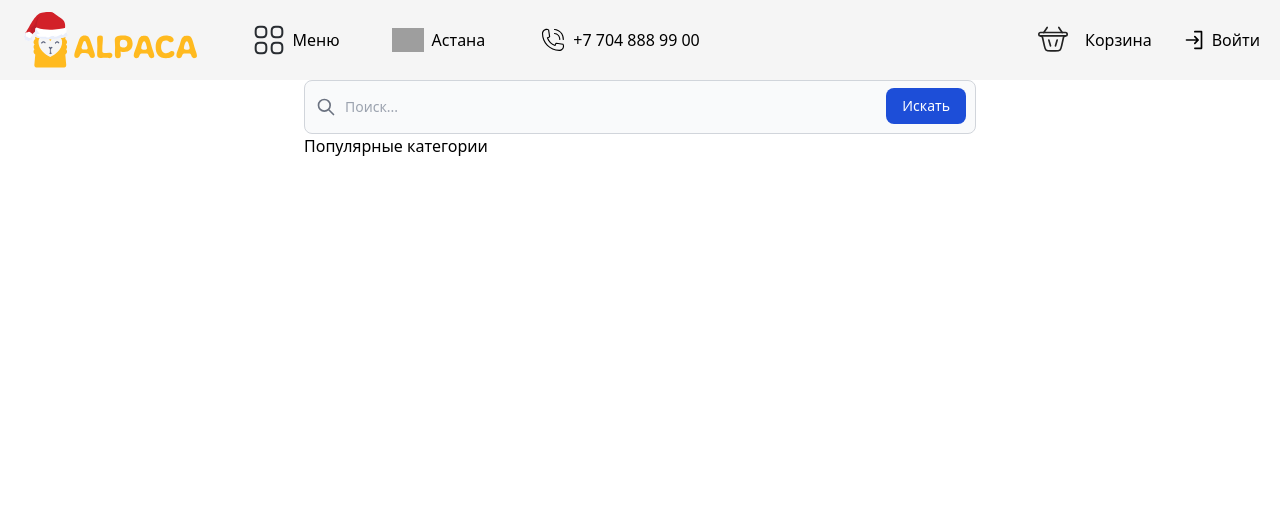
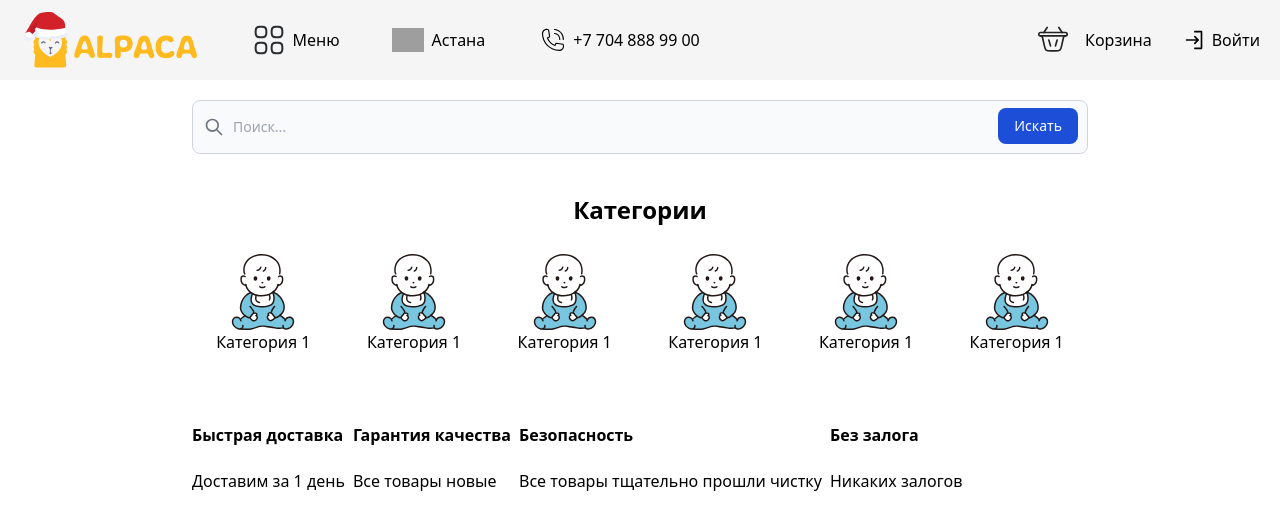
Before and after one commit to yerassylnurlanov/coco-astana-vite, a React (Vite) app: page / in a window 1280 px wide. Shown: the top 530 px of the page. Built offline with nearby package versions, Linux system fonts and the light colour scheme; grey boxes are pictures that could not be loaded.

Commit message:
feat: update main page

```diff
--- /dev/null
+++ b/src/features/advantages/advantages.tsx
@@ -0,0 +1,14 @@
+import { FastDelivery } from "./atoms/fast-delivery";
+import { QualityAssurance } from "./atoms/quality-assurance";
+import { Safety } from "./atoms/safety";
+import { WithoutCollateral } from "./atoms/without-collateral";
+
+export const Advantages = ()=>
+(
+    <div className="flex gap-2 mt-10 flex-1 w-full" >
+        <FastDelivery />
+        <QualityAssurance />
+        <Safety />
+        <WithoutCollateral />
+    </div>
+)
--- /dev/null
+++ b/src/features/advantages/atoms/fast-delivery.tsx
@@ -0,0 +1,14 @@
+export const FastDelivery = ()=>{
+
+    return (
+        <div className="flex">
+            <div className="">
+                <img src='' alt='' />
+            </div>
+            <div className="flex flex-col">
+                <h4>Быстрая доставка</h4>
+                <p>Доставим за 1 день</p>
+            </div>
+        </div>
+    )
+}
--- /dev/null
+++ b/src/features/advantages/atoms/quality-assurance.tsx
@@ -0,0 +1,14 @@
+export const QualityAssurance = ()=>{
+    return (
+        <div className="flex">
+            <div className="">
+                <img src='' alt='' />
+            </div>
+            <div className="flex flex-col">
+                <h4>Гарантия качества</h4>
+                <p>Все товары новые</p>
+            </div>
+        </div>
+    )
+
+}
--- /dev/null
+++ b/src/features/advantages/atoms/safety.tsx
@@ -0,0 +1,14 @@
+export const Safety = ()=>{
+    return (
+        <div className="flex">
+            <div className="">
+                <img src='' alt='' />
+            </div>
+            <div className="flex flex-col">
+                <h4>Безопасность</h4>
+                <p>Все товары тщательно прошли чистку</p>
+            </div>
+        </div>
+    )
+
+}
--- /dev/null
+++ b/src/features/advantages/atoms/without-collateral.tsx
@@ -0,0 +1,13 @@
+export const WithoutCollateral = ()=>{
+    return (
+        <div className="flex">
+            <div className="">
+                <img src='' alt='' />
+            </div>
+            <div className="flex flex-col">
+                <h4>Без залога</h4>
+                <p>Никаких залогов</p>
+            </div>
+        </div>
+    )
+}
--- /dev/null
+++ b/src/features/advantages/index.ts
@@ -0,0 +1 @@
+export { Advantages } from "./advantages";
--- a/src/features/app/App.css
+++ b/src/features/app/App.css
@@ -6,3 +6,17 @@
 .navbar{
     background-color: #f5f5f5;
 }
+h2 {
+    display: block;
+    font-size: 1.5em;
+    margin-top: 0.83em;
+    margin-bottom: 0.83em;
+    font-weight: bold;
+}
+
+h4 {
+    display: block;
+    margin-top: 1.33em;
+    margin-bottom: 1.33em;
+    font-weight: bold;
+}
--- a/src/features/search/search.tsx
+++ b/src/features/search/search.tsx
@@ -1,6 +1,6 @@
 export const SearchForm = ()=>{
     return(
-        <form>
+        <form className="mt-5">
             <label  className="mb-2 text-sm font-medium text-gray-900 sr-only dark:text-white">Search</label>
             <div className ="relative">
                 <div className="absolute inset-y-0 left-0 flex items-center pl-3 pointer-events-none">
--- a/src/pages/main/main-page.tsx
+++ b/src/pages/main/main-page.tsx
@@ -1,12 +1,14 @@
 // import { SearchForm } from "@/features/search/search"
-import { SearchForm } from "src/features/search/search"
-import { PopularCategories } from "./organisms/popular-categories"
+import { SearchForm } from "@/features/search/search"
+import { PopularCategories } from "./organisms/popular-categories/popular-categories"
+import { Advantages } from "@/features/advantages"
 
 export const MainPage = ()=>{
     return(
-        <div className="max-w-2xl pt-20 m-auto">
+        <div className="max-w-4xl pt-20 m-auto">
             <SearchForm  />
             <PopularCategories />
+            <Advantages />
         </div>
     )
 }
--- a/src/pages/main/organisms/popular-categories.tsx
+++ /dev/null
@@ -1,7 +0,0 @@
-export const PopularCategories = ()=>{
-    return(
-        <div>
-            <h2>Популярные категории</h2>
-        </div>
-    )
-}
--- /dev/null
+++ b/src/pages/main/organisms/popular-categories/category-box/category-box.tsx
@@ -0,0 +1,9 @@
+import baby from '@/assets/images/categories/baby.svg'
+export const CategoryBox = ()=>{
+    return(
+        <div className="flex flex-col items-center cursor-pointer hover:bg-gray-100 p-2 rounded">
+            <img src={baby} alt='image' className='w-3/5' />
+            <p>Категория 1</p>
+        </div>
+    )
+}
--- /dev/null
+++ b/src/pages/main/organisms/popular-categories/popular-categories.tsx
@@ -0,0 +1,17 @@
+import { CategoryBox } from "./category-box/category-box"
+
+export const PopularCategories = ()=>{
+    return(
+        <div className="w-full mt-10 text-center">
+            <h1 className="text-2xl font-bold">Категории</h1>
+            <ul className="flex mt-5 gap-2 ">
+                <CategoryBox />
+                <CategoryBox />
+                <CategoryBox />
+                <CategoryBox />
+                <CategoryBox />
+                <CategoryBox />
+            </ul>
+        </div>
+    )
+}
```
Also changed, not shown: src/assets/images/categories/baby.svg (added).
